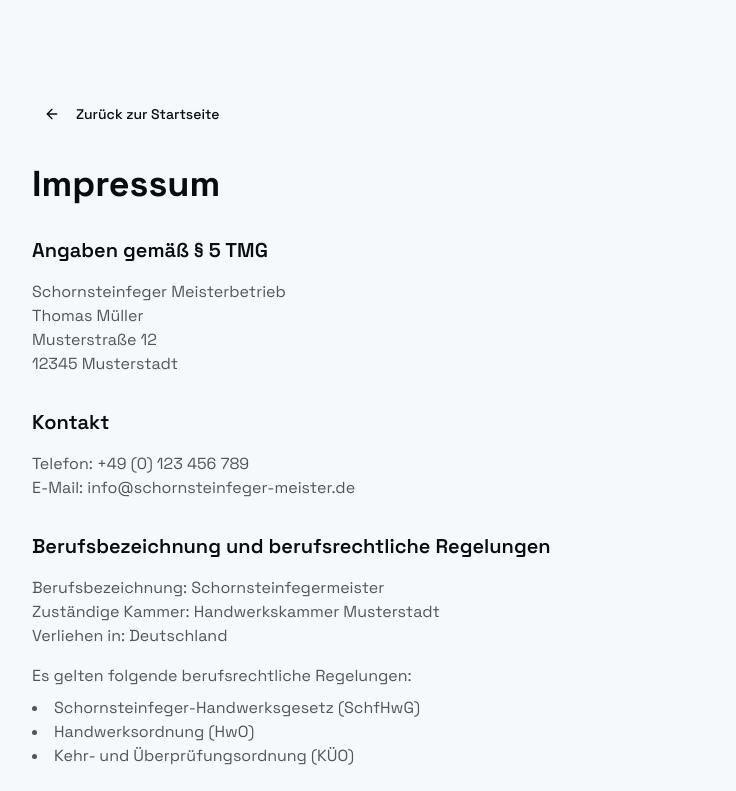
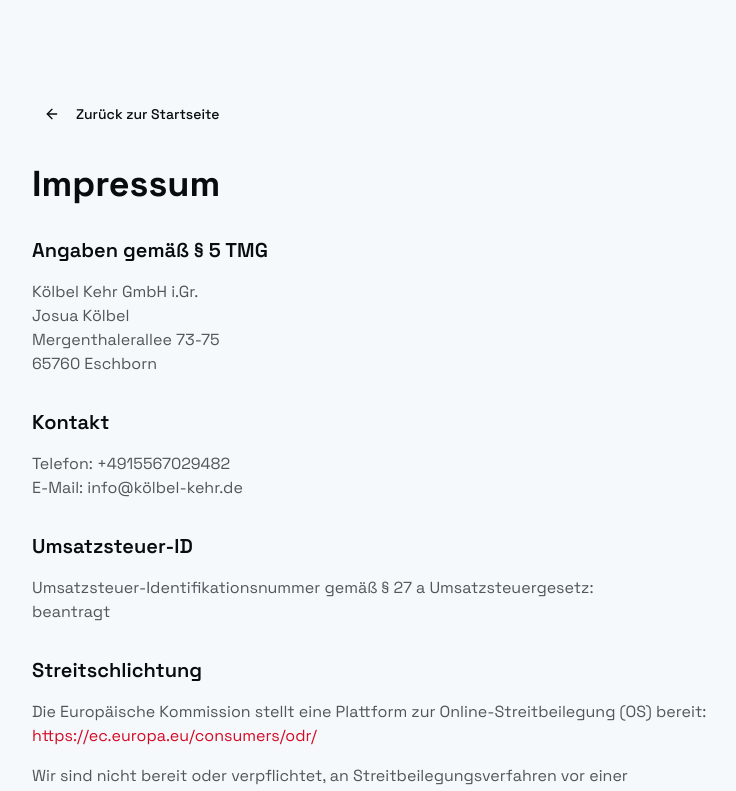
Before and after one commit to HE-Solutions/Koelbel_Kehr_Website, a Next.js app: page /impressum in a window 1280 px wide. Shown: the top 791 px of the page, without its empty margins (240-976 px from the left). Built offline with nearby package versions, Linux system fonts and the light colour scheme.

Commit message:
changed legal info

```diff
--- a/app/impressum/page.tsx
+++ b/app/impressum/page.tsx
@@ -19,25 +19,26 @@ export default function ImpressumPage() {
           <section>
             <h2 className="text-xl font-semibold text-foreground mb-4">Angaben gemäß § 5 TMG</h2>
             <p className="text-muted-foreground">
-              Schornsteinfeger Meisterbetrieb
+              Kölbel Kehr GmbH i.Gr.
               <br />
-              Thomas Müller
+              Josua Kölbel
               <br />
-              Musterstraße 12
+              Mergenthalerallee 73-75
               <br />
-              12345 Musterstadt
+              65760 Eschborn
             </p>
           </section>
 
           <section>
             <h2 className="text-xl font-semibold text-foreground mb-4">Kontakt</h2>
             <p className="text-muted-foreground">
-              Telefon: +49 (0) 123 456 789
+              Telefon: +4915567029482
               <br />
-              E-Mail: info@schornsteinfeger-meister.de
+              E-Mail: info@kölbel-kehr.de
             </p>
           </section>
 
+            {/*
           <section>
             <h2 className="text-xl font-semibold text-foreground mb-4">
               Berufsbezeichnung und berufsrechtliche Regelungen
@@ -58,22 +59,24 @@ export default function ImpressumPage() {
           </section>
 
           <section>
+            <h2 className="text-xl font-semibold text-foreground mb-4">Aufsichtsbehörde</h2>
+            <p className="text-muted-foreground">
+              Regierungspräsidium Darmstadt
+              <br />
+              Luisenplatz 2
+              <br />
+              64283 Darmstadt
+            </p>
+          </section>
+
+          */}
+
+          <section>
             <h2 className="text-xl font-semibold text-foreground mb-4">Umsatzsteuer-ID</h2>
             <p className="text-muted-foreground">
               Umsatzsteuer-Identifikationsnummer gemäß § 27 a Umsatzsteuergesetz:
               <br />
-              DE 123 456 789
-            </p>
-          </section>
-
-          <section>
-            <h2 className="text-xl font-semibold text-foreground mb-4">Aufsichtsbehörde</h2>
-            <p className="text-muted-foreground">
-              Handwerkskammer Musterstadt
-              <br />
-              Musterweg 1
-              <br />
-              12345 Musterstadt
+              beantragt
             </p>
           </section>
 
--- a/components/contact-section.tsx
+++ b/components/contact-section.tsx
@@ -6,14 +6,14 @@ const contactInfo = [
   {
     icon: Phone,
     label: "Telefon",
-    value: "+49 (0) 123 456 789",
-    href: "tel:+49123456789",
+    value: "+49 (0) 155 67029482",
+    href: "tel:+4915567029482",
   },
   {
     icon: Mail,
     label: "E-Mail",
-    value: "info@koelbelkehr.de",
-    href: "mailto:info@koelbelkehr.de",
+    value: "info@kölbel-kehr.de",
+    href: "mailto:info@kölbel-kehr.de",
   },
 ]
 
--- a/components/footer.tsx
+++ b/components/footer.tsx
@@ -5,14 +5,14 @@ const contactInfo = [
     {
         icon: Phone,
         label: "Telefon",
-        value: "+49 (0) 123 456 789",
-        href: "tel:+49123456789",
+        value: "+49 (0) 155 67029482",
+        href: "tel:+4915567029482",
     },
     {
         icon: Mail,
         label: "E-Mail",
-        value: "info@koelbelkehr.de",
-        href: "mailto:info@koelbelkehr.de",
+        value: "info@kölbel-kehr.de",
+        href: "mailto:info@kölbel-kehr.de",
     },
 ]
 
--- a/components/team-section.tsx
+++ b/components/team-section.tsx
@@ -60,7 +60,7 @@ export function TeamSection() {
                                 Josua Kölbel
                             </h2>
                             <p className="text-muted-foreground mb-8 text-lg leading-relaxed text-pretty">
-                                Ich, Josua Kölbel, bin Schornsteinfegermeister und Geschäftsführer der Kölbel Kehr GmbH. Meine Gesellenprüfung legte ich nach mehrfacher Verkürzung der Regellehrzeit auf unter zwei Jahre im Juli 2024 als Innungsbester ab und erreichte im anschließenden Leistungswettbewerb der Bestgesellen auf Landesebene den ersten Platz. Den Meistertitel erlangte ich nach erfolgreichem Ablegen der Meisterprüfung im Dezember des darauffolgenden Jahres; der Meisterbrief wurde mir am 24. Januar 2026 feierlich überreicht. Durch meine aktuelle und praxisnahe Ausbildung bin ich fachlich auf dem neuesten Stand der Technik und stehe für Qualität, Kompetenz und moderne Lösungen im Schornsteinfegerhandwerk.
+                                Ich, <b>Josua Kölbel</b>, bin Schornsteinfegermeister und Geschäftsführer der <b>Kölbel Kehr GmbH</b>. Meine Gesellenprüfung legte ich nach mehrfacher Verkürzung der Regellehrzeit auf unter zwei Jahre im Juli 2024 als Innungsbester ab und erreichte im anschließenden Leistungswettbewerb der Bestgesellen auf Landesebene den ersten Platz. Den Meistertitel erlangte ich nach erfolgreichem Ablegen der Meisterprüfung im Dezember des darauffolgenden Jahres; der Meisterbrief wurde mir am 24. Januar 2026 feierlich überreicht. Durch meine aktuelle und praxisnahe Ausbildung bin ich fachlich auf dem neuesten Stand der Technik und stehe für Qualität, Kompetenz und moderne Lösungen im Schornsteinfegerhandwerk.
                             </p>
                             <ul className="space-y-4">
                                 {newspaperArticles.map((article) => (
```
